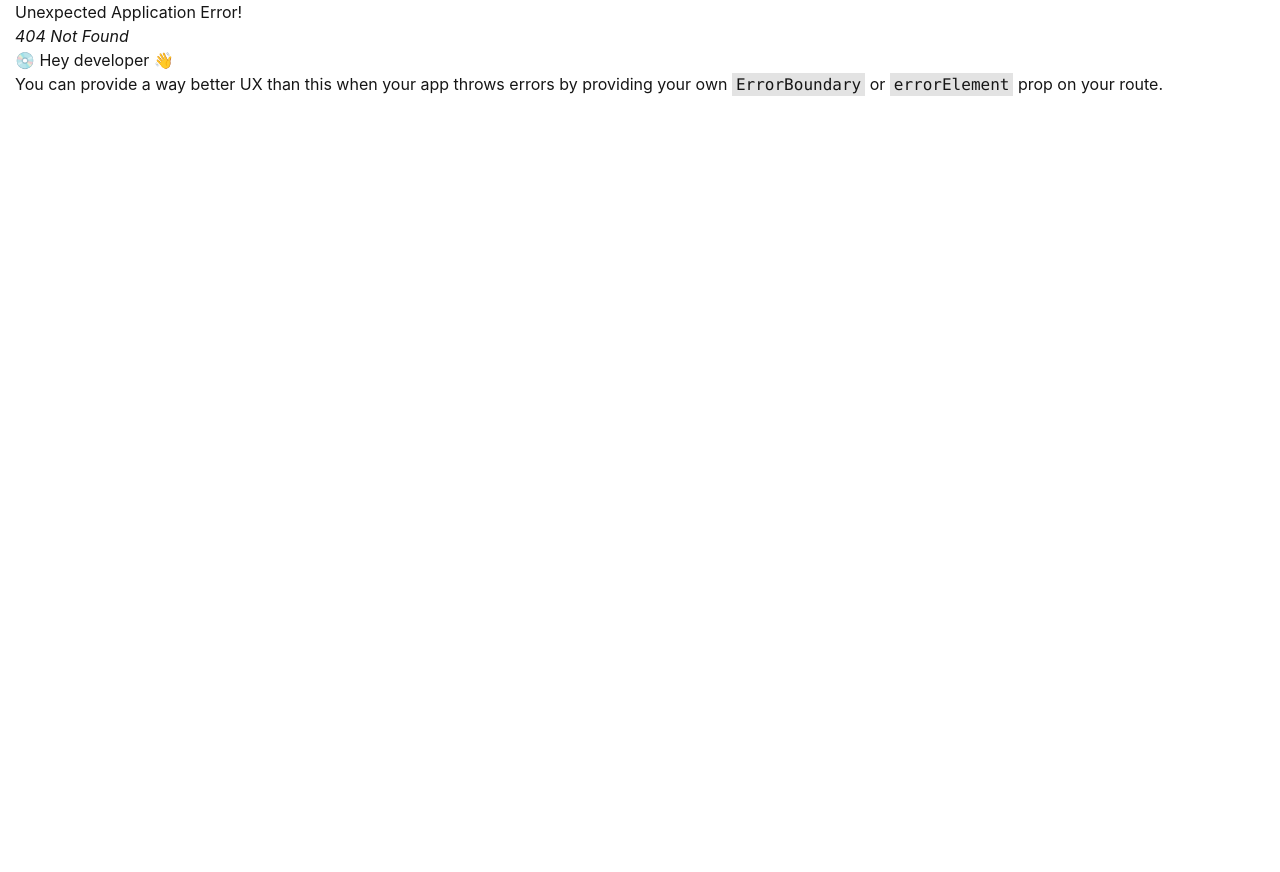
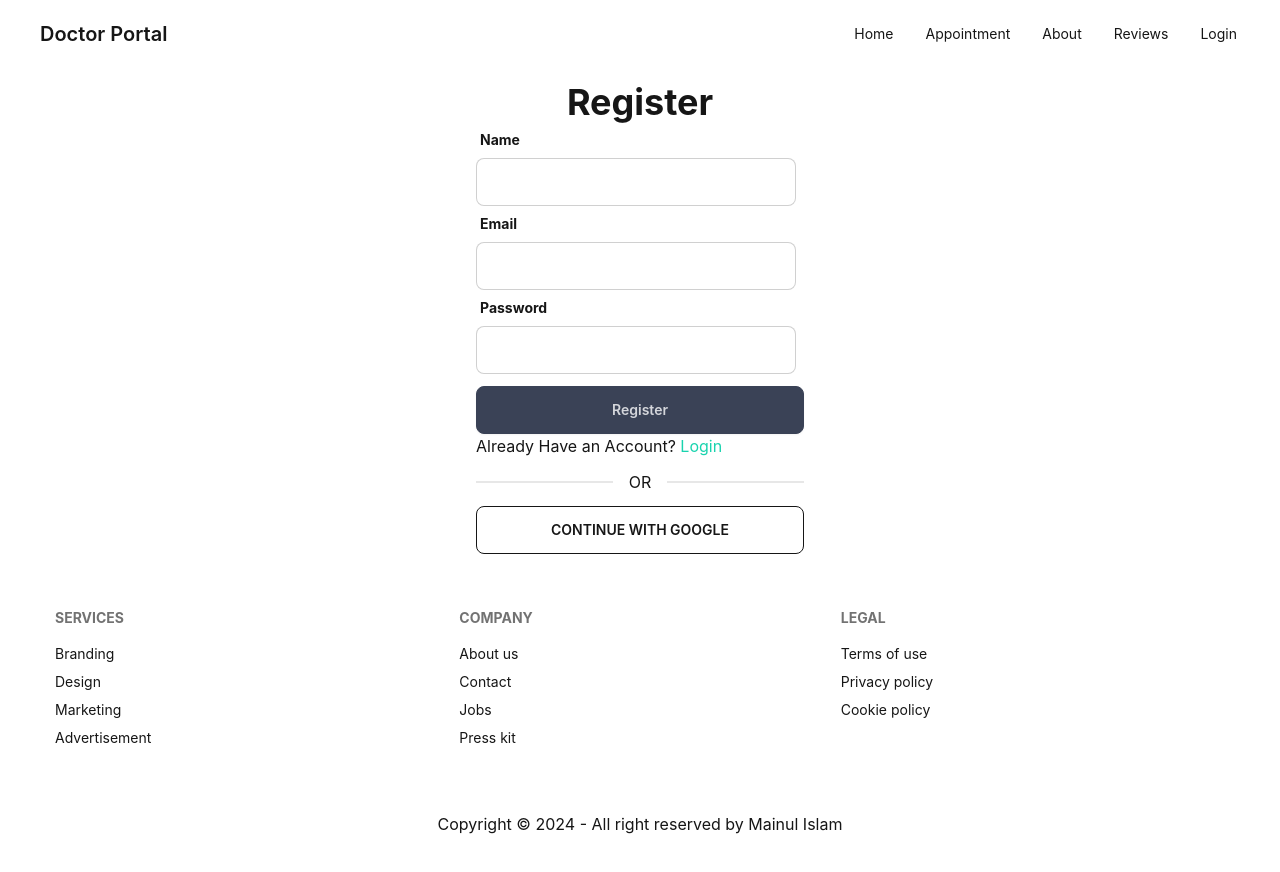
Before and after one commit to mainul786/doctors-portal-client, a React (Create React App) app: page /signup in a window 1280 px wide. Before the commit this address had no page. Shown: the top 872 px of the page. Before the commit the page ends 800 px from the top, so only its background shows below. Built offline with nearby package versions, Linux system fonts and the light colour scheme.

Commit message:
context created and user signup

```diff
--- a/src/Pages/Login/Login.js
+++ b/src/Pages/Login/Login.js
@@ -1,5 +1,6 @@
 import React from 'react';
 import { useForm } from "react-hook-form";
+import { Link } from 'react-router-dom';
 
 const Login = () => {
     const { register, formState: { errors }, handleSubmit } = useForm();
@@ -25,7 +26,7 @@ const Login = () => {
                             <span className="label-text font-bold">Password</span>
                         </div>
                         <input type="password" {...register("password",{required:'Please enter a valid Pawword',
-                     minLength: 6
+                     minLength: {value:6, message:'Password provide at least 6 charecter'}
                     }
                         )} className="input input-bordered w-full max-w-xs" />
                         <div className="label">
@@ -36,6 +37,7 @@ const Login = () => {
                     {errors.password && <p role="alert" className='text-red-700'>{errors.password.message}</p>}
                     <input className='btn btn-accent w-full' type="submit" value="Login" />
                 </form>
+                <p>New to Doctors Portal? <Link to='/signup' className='text-secondary'>Create new account</Link> </p>
                 <div className="divider">OR</div>
                 <button className='btn btn-outline w-full'>CONTINUE WITH GOOGLE</button>
             </div>
--- /dev/null
+++ b/src/Pages/Signup/Signup.js
@@ -0,0 +1,61 @@
+import React, { useContext } from 'react';
+import { useForm } from 'react-hook-form';
+import { Link } from 'react-router-dom';
+import { AuthContext } from '../../contexts/AuthProvider';
+
+const Signup = () => {
+    const { register, formState: { errors }, handleSubmit } = useForm();
+    const {createUser} = useContext(AuthContext);
+    const handleSignup = data => {
+        console.log(data)
+        createUser(data.email, data.password)
+        .then(result => {
+            const user = result.user;
+            console.log(user)
+        })
+        .catch(error => console.log(error))
+    }
+    return (
+        <div className='h-[500px] flex justify-center items-center'>
+            <div className='w-96 p-7' >
+                <h1 className='text-4xl font-bold text-center'>Register</h1>
+                <form onSubmit={handleSubmit(handleSignup)}>
+                    <label className="form-control w-full max-w-xs">
+                        <div className="label">
+                            <span className="label-text font-bold">Name</span>
+                        </div>
+                        <input type="text" {...register("name", { required: "Please enter name" })} className="input input-bordered w-full max-w-xs" />
+                    </label>
+                    {errors.name && <p role="alert" className='text-red-700'>{errors.name.message}</p>}
+
+                    <label className="form-control w-full max-w-xs">
+                        <div className="label">
+                            <span className="label-text font-bold">Email</span>
+                        </div>
+                        <input type="email" {...register("email", { required: "please enter valid email id" })} className="input input-bordered w-full max-w-xs" />
+                    </label>
+                    {errors.email && <p role='alert' className='text-red-700'>{errors.email.message}</p>}
+                    <label className="form-control w-full max-w-xs">
+                        <div className="label">
+                            <span className="label-text font-bold">Password</span>
+                        </div>
+                        <input type="password" {...register("password", {
+                            required: 'please provide valid password!',
+                            minLength: { value: 6, message: 'atleast provide 6 charecter' }
+                        },
+
+                        )} className="input input-bordered w-full max-w-xs" />
+
+                    </label>
+                    {errors.password && <p role='alert' className='text-red-700'>{errors.password.message}</p>}
+                    <input className='btn btn-accent w-full mt-3' type="submit" value="Register" />
+                </form>
+                <p>Already Have an Account? <Link to='/login' className='text-secondary'>Login</Link> </p>
+                <div className="divider">OR</div>
+                <button className='btn btn-outline w-full'>CONTINUE WITH GOOGLE</button>
+            </div>
+        </div>
+    );
+};
+
+export default Signup;
--- /dev/null
+++ b/src/contexts/AuthProvider.js
@@ -0,0 +1,24 @@
+import React, { createContext } from 'react';
+import  {getAuth, createUserWithEmailAndPassword } from 'firebase/auth';
+import app from '../firebase/firebase.config';
+
+export const AuthContext = createContext();
+const auth = getAuth(app);
+
+const AuthProvider = ({children}) => {
+
+    const createUser = (email, password) =>{
+        return createUserWithEmailAndPassword(auth, email, password);
+    }
+
+    const authInfo = {
+        createUser
+    }
+
+    return (
+       <AuthContext.Provider value={authInfo}>
+        {children}
+       </AuthContext.Provider>
+    );
+};
+export default AuthProvider;
--- a/src/index.js
+++ b/src/index.js
@@ -4,11 +4,14 @@ import './index.css';
 import App from './App';
 import reportWebVitals from './reportWebVitals';
 import 'react-day-picker/dist/style.css';
+import AuthProvider from './contexts/AuthProvider';
 
 const root = ReactDOM.createRoot(document.getElementById('root'));
 root.render(
   <React.StrictMode>
-    <App />
+    <AuthProvider>
+      <App />
+    </AuthProvider>
   </React.StrictMode>
 );
 
```
Also changed, not shown: src/Routes/Routes/Routes.js (+6 -1 lines).
